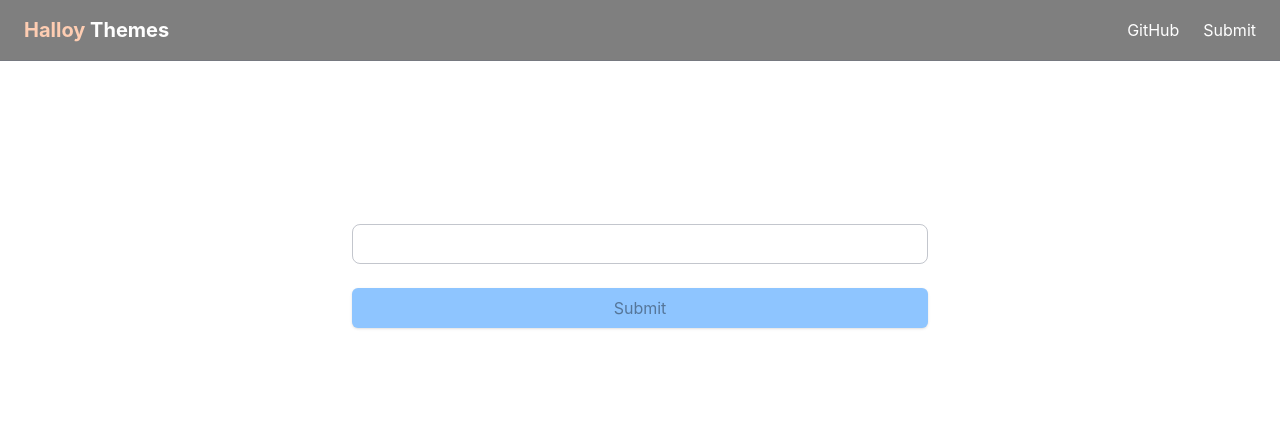
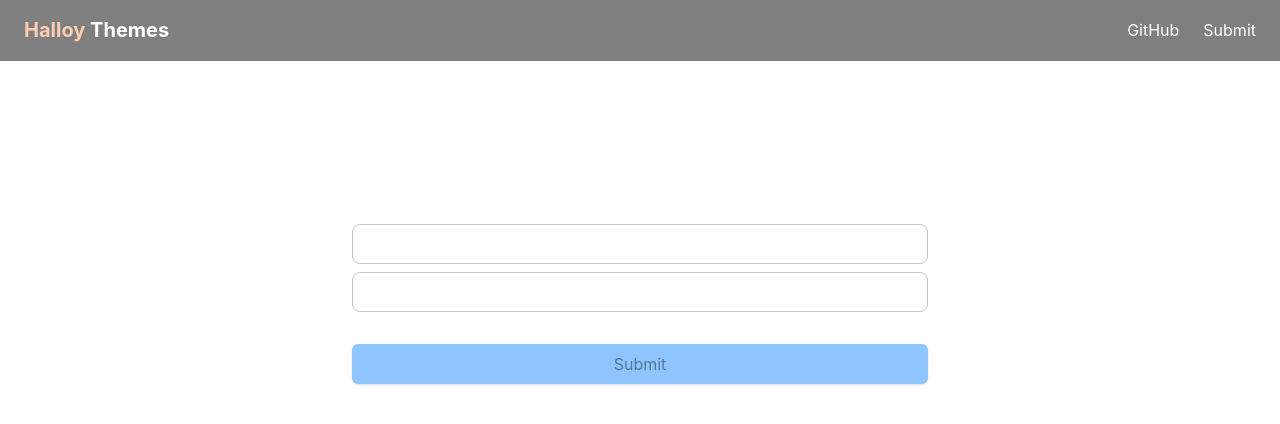
Before and after one commit to squidowl/halloy-themes, a SvelteKit app: page /submit in a window 1280 px wide. Shown: the top 424 px of the page. Built offline with nearby package versions, Linux system fonts and the light colour scheme.

Commit message:
Added theme title input

```diff
--- a/src/routes/submit/+page.server.ts
+++ b/src/routes/submit/+page.server.ts
@@ -1,26 +1,33 @@
 import type { Actions } from './$types';
 import { fail } from '@sveltejs/kit';
+import { decode } from 'theme';
+
+function extractTheme(theme: string) {
+  const prefix = "halloy:///theme?e=";
+  return theme.startsWith(prefix) ? theme.slice(prefix.length) : theme;
+}
 
 export const actions: Actions = {
   default: async ({ request }) => {
     try {
       const formData = await request.formData();
       const encodedTheme = formData.get('encodedTheme');
+      const themeName = formData.get('themeName');
 
-      console.log(encodedTheme);
-      // TODO: Validate the theme.
-      // TODO: Submit the theme.
+      if (encodedTheme) {
+        const theme = extractTheme(encodedTheme as string);
+        const decoded = decode(theme);
+
+        // TODO: Submit the theme.
+        console.log(decoded);
+      }
 
       return {
         success: true,
         message: `Theme has been submitted successfully!`,
       };
     } catch (error) {
-      console.error('Upload error:', error);
-      return fail(500, {
-        error: 'File upload failed',
-        details: error instanceof Error ? error.message : 'Unknown error'
-      });
+      return fail(500, { error: 'Failed to decode theme. Ensure it is valid and try again.' });
     }
   }
 };
--- a/src/routes/submit/+page.svelte
+++ b/src/routes/submit/+page.svelte
@@ -5,10 +5,12 @@
   // TODO: Move to type.
   export let form: any;
 
-  let encodedTheme: string = "";
+  let themeName: string = '';
+  let encodedTheme: string = '';
 
   function resetForm() {
-    encodedTheme = "";
+    encodedTheme = '';
+    themeName = '';
   }
 
   $: if (form) {
@@ -40,16 +42,24 @@
           </p>
         </div>
 
-        <input
-          class="h-10 w-full rounded-lg border border-gray-500/40 px-2 placeholder-white/25 focus:outline-none"
-          placeholder="halloy:///theme?e=ACspLf8BT0dN_wIyMDT_A_-gev8E_s2y..."
-          name="encodedTheme"
-          bind:value={encodedTheme}
-        />
+        <div>
+          <input
+            class="mb-2 h-10 w-full rounded-lg border border-gray-500/40 px-2 placeholder-white/25 focus:outline-none"
+            placeholder="Theme name"
+            name="themeName"
+            bind:value={themeName}
+          />
+          <input
+            class="mb-2 h-10 w-full rounded-lg border border-gray-500/40 px-2 placeholder-white/25 focus:outline-none"
+            placeholder="halloy:///theme?e=ACspLf8BT0dN_wIyMDT_A_-gev8E_s2y..."
+            name="encodedTheme"
+            bind:value={encodedTheme}
+          />
+        </div>
 
         <button
           type="submit"
-          disabled={!encodedTheme}
+          disabled={!encodedTheme || !themeName}
           class="flex w-full cursor-pointer justify-center rounded-md bg-blue-600 px-4 py-2 text-black shadow-sm transition-colors hover:bg-blue-700 disabled:cursor-not-allowed disabled:bg-blue-300 disabled:text-black/40"
         >
           Submit
```
